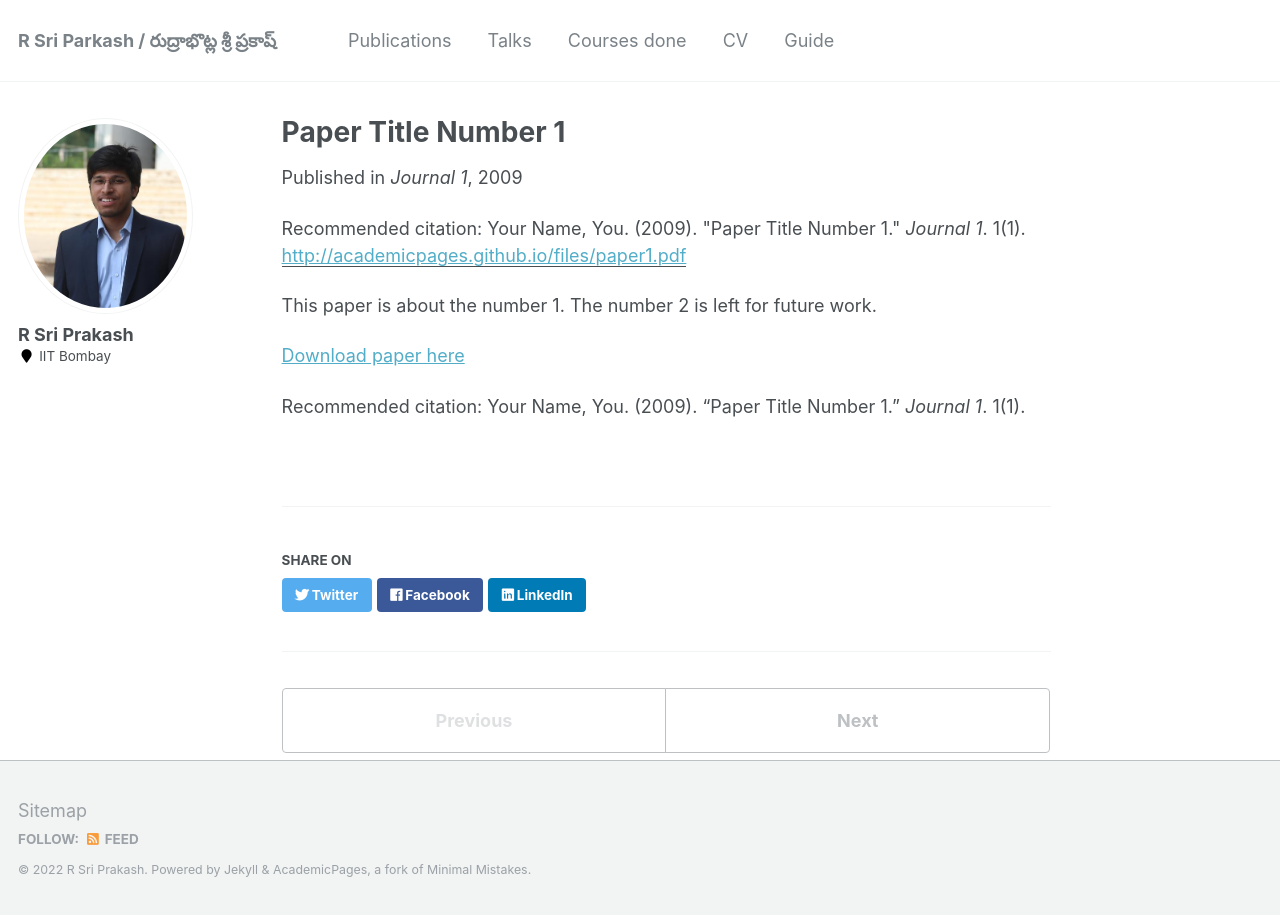
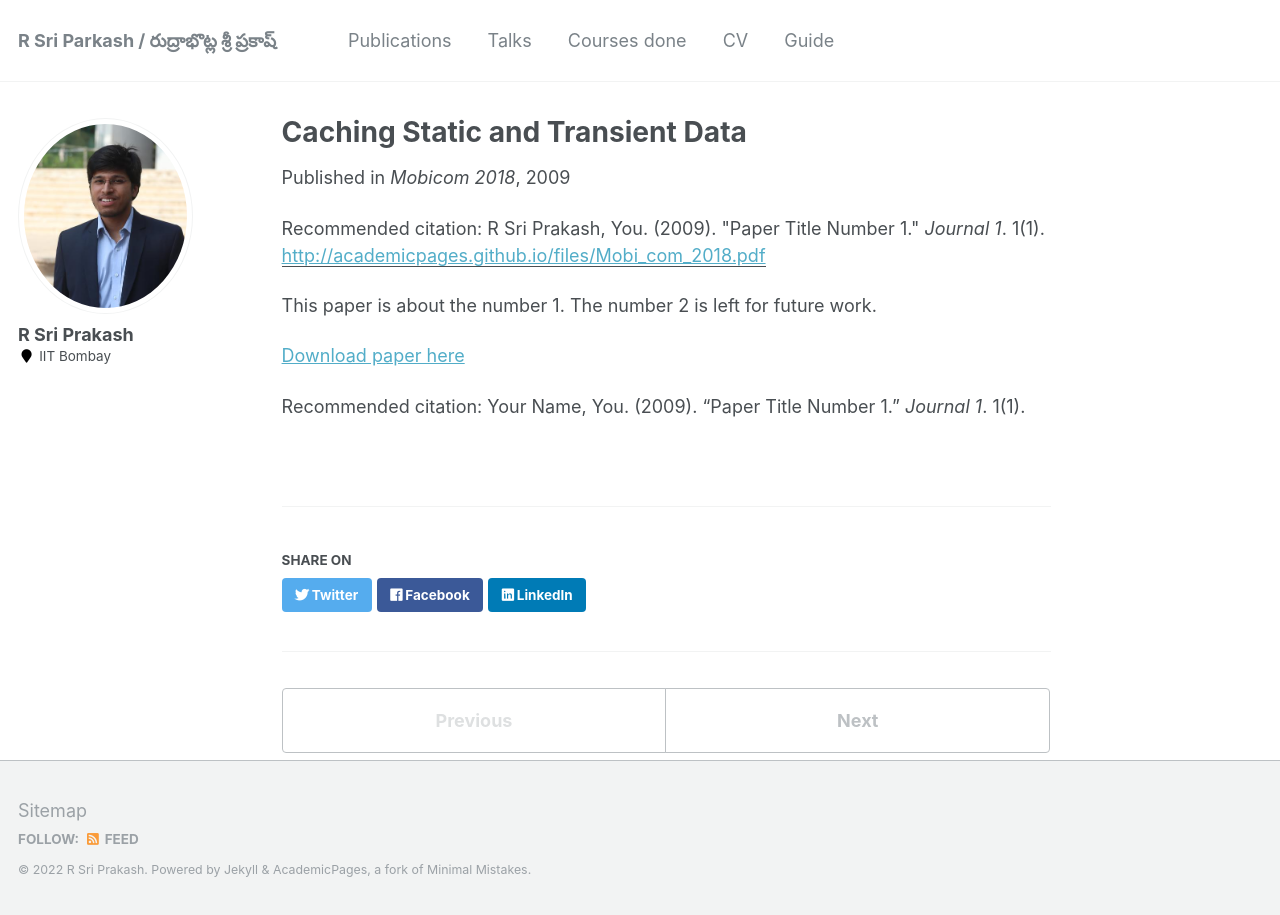
Before and after one commit to rsriprakash/rsriprakash.github.io, a Jekyll site: the page built from _publications/2009-10-01-paper-title-number-1.md, in a window 1280 px wide. Built offline with Jekyll 4.4.1, drawn with Linux system fonts in a browser that asks for light colours.

Commit message:
modfied publications

```diff
--- a/_publications/2009-10-01-paper-title-number-1.md
+++ b/_publications/2009-10-01-paper-title-number-1.md
@@ -1,15 +1,15 @@
 ---
-title: "Paper Title Number 1"
+title: "Caching Static and Transient Data"
 collection: publications
 permalink: /publication/2009-10-01-paper-title-number-1
-excerpt: 'This paper is about the number 1. The number 2 is left for future work.'
+excerpt: #'This paper is about the number 1. The number 2 is left for future work.'
 date: 2009-10-01
-venue: 'Journal 1'
-paperurl: 'http://academicpages.github.io/files/paper1.pdf'
-citation: 'Your Name, You. (2009). &quot;Paper Title Number 1.&quot; <i>Journal 1</i>. 1(1).'
+venue: 'Mobicom 2018'
+paperurl: 'http://academicpages.github.io/files/Mobi_com_2018.pdf'
+citation: 'R Sri Prakash, You. (2009). &quot;Paper Title Number 1.&quot; <i>Journal 1</i>. 1(1).'
 ---
 This paper is about the number 1. The number 2 is left for future work.
 
-[Download paper here](http://academicpages.github.io/files/paper1.pdf)
+[Download paper here](http://academicpages.github.io/files/Mobi_com_2018.pdf)
 
 Recommended citation: Your Name, You. (2009). "Paper Title Number 1." <i>Journal 1</i>. 1(1).
```
Also changed, not shown: 4 other files.
